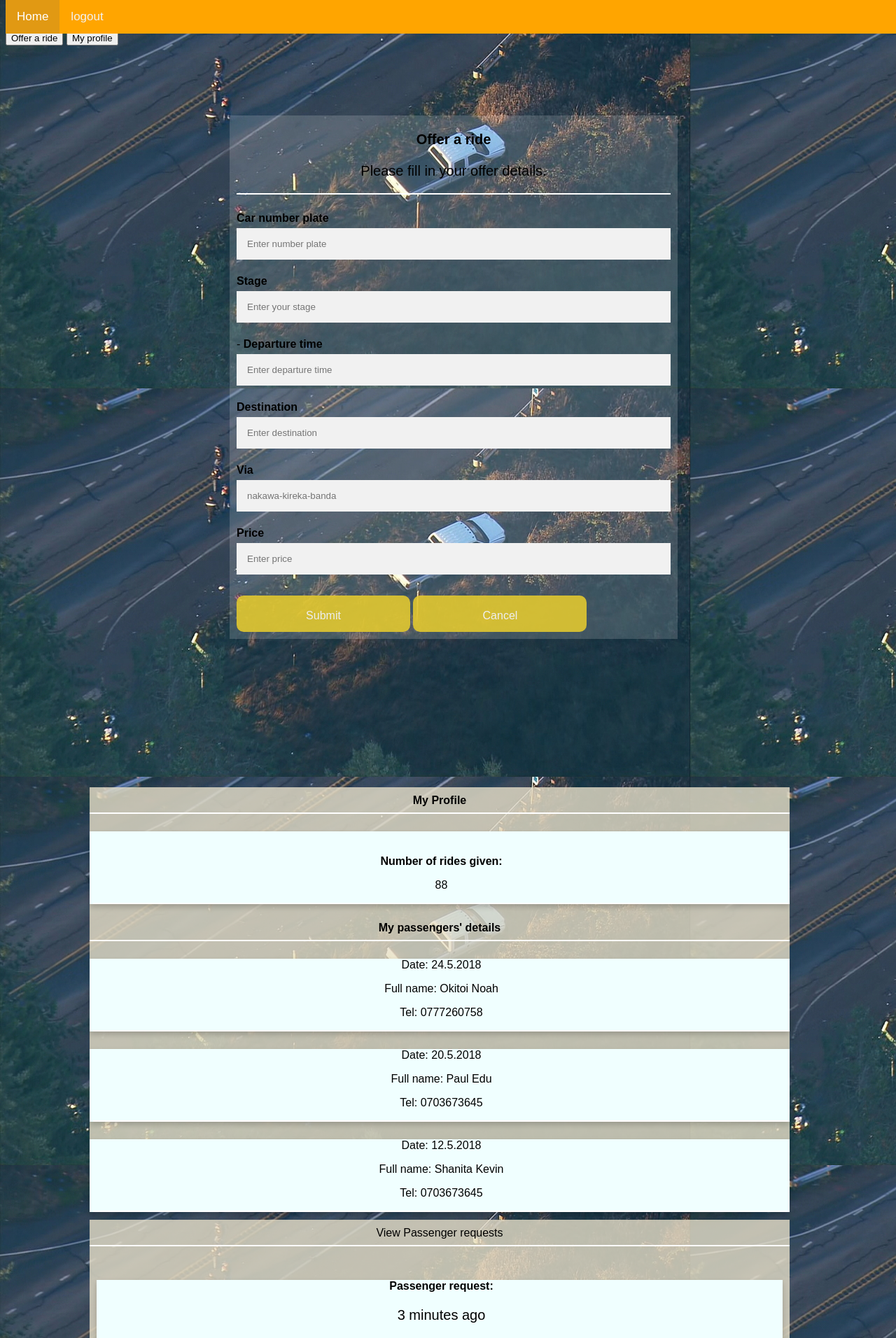
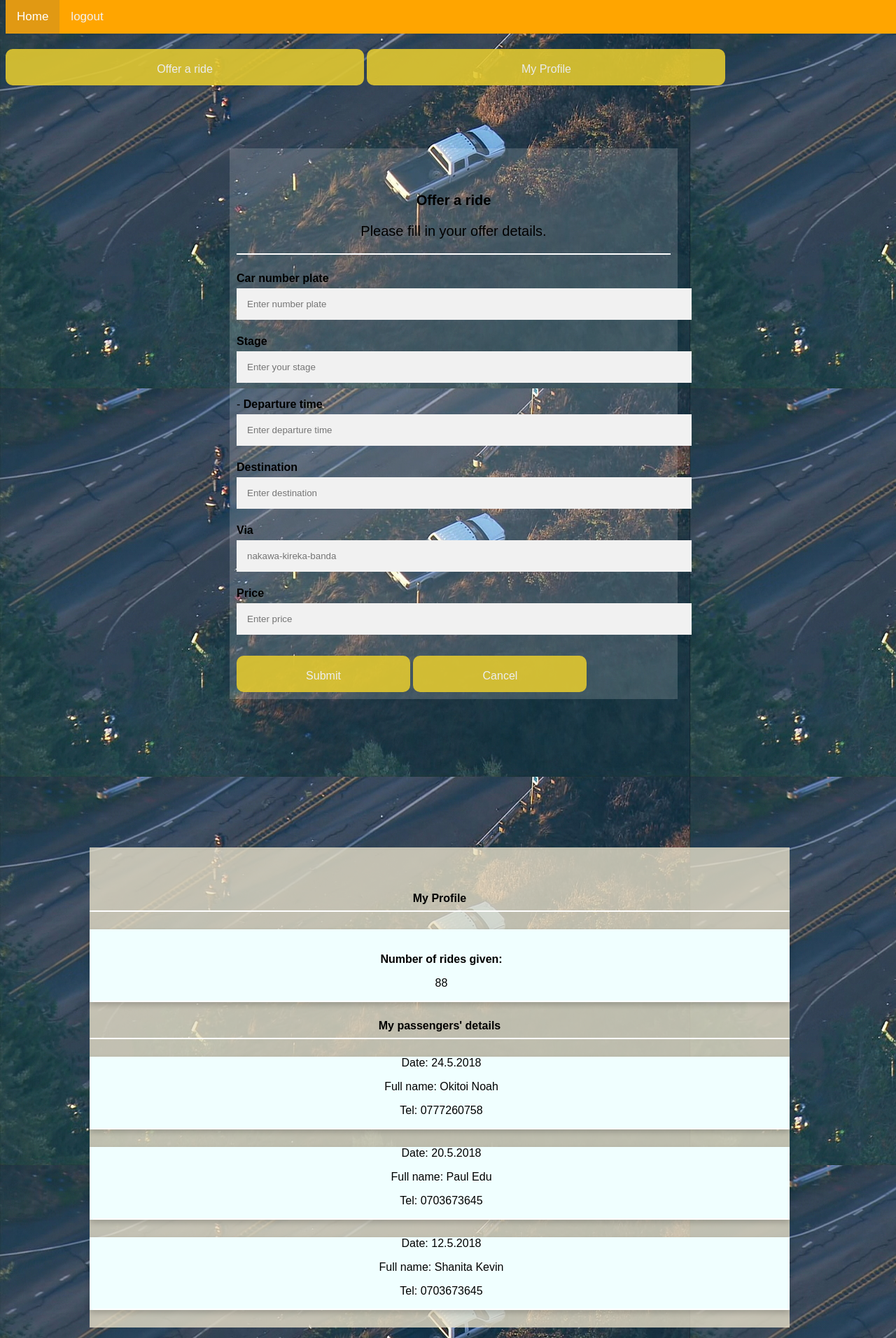
Before and after one commit to nokitoi/RideMyWay, a Python web app: template UI/templates/Driver.html in a window 1280 px wide. Shown: the top 1912 px of the page at 70% size. Run offline with Jinja, Linux system fonts and the light colour scheme; the template is opened without the code that fills it, so the values that code supplies are empty.

Commit message:
make  buttons: my profile and offer a ride to redirect to a window location onclick

```diff
--- a/UI/templates/Driver.html
+++ b/UI/templates/Driver.html
@@ -1,4 +1,4 @@
-e<!DOCTYPE html>
+<!DOCTYPE html>
 <html lang="en">
 <head>
     <meta charset="UTF-8">
@@ -6,22 +6,21 @@
     <meta http-equiv="X-UA-Compatible" content="ie=edge">
     <link rel="stylesheet" type="text/css" media="screen" href="../css/styles.css" />
 
-    <title>Passenger</title>
+    <title>driver</title>
 </head>
 <body>
         <div class="topnav">
             <a class="active" href="index.html">Home</a>
             <a href="index.html">logout</a>
         </div>
-        <br><br>
-        <div class="btn-group">
-                <button onclick="document.getElementById('2').style.display='block'">Offer a ride</button>
-                <button>My profile</button>
-        </div><br><br>
+        <br><br><br>
+        <input class="btn" value="Offer a ride" type="button" onclick="document.getElementById('2').scrollIntoView()">
+        <input class="btn" value="My Profile" type="button" onclick="document.getElementById('1').scrollIntoView()"><br><br>
 
         <!...offer a ride modal...!>
-          <form class="content" action="">
+          <form class="content" action="" id="2">
             <div class="container">
+                <h1></h1><br>
               <h1><p>Offer a ride</p></h1>
               <p>Please fill in your offer details.</p>
               <hr>
@@ -52,7 +51,10 @@
 
         <!...driver profile modal...!>
 
-            <div class="view">
+            <div class="view" id="1">
+             <b></b><br>
+             <b></b><br>
+             <b></b><br>
               <b>My Profile</b><hr/>
 
               <div class="card">
```
